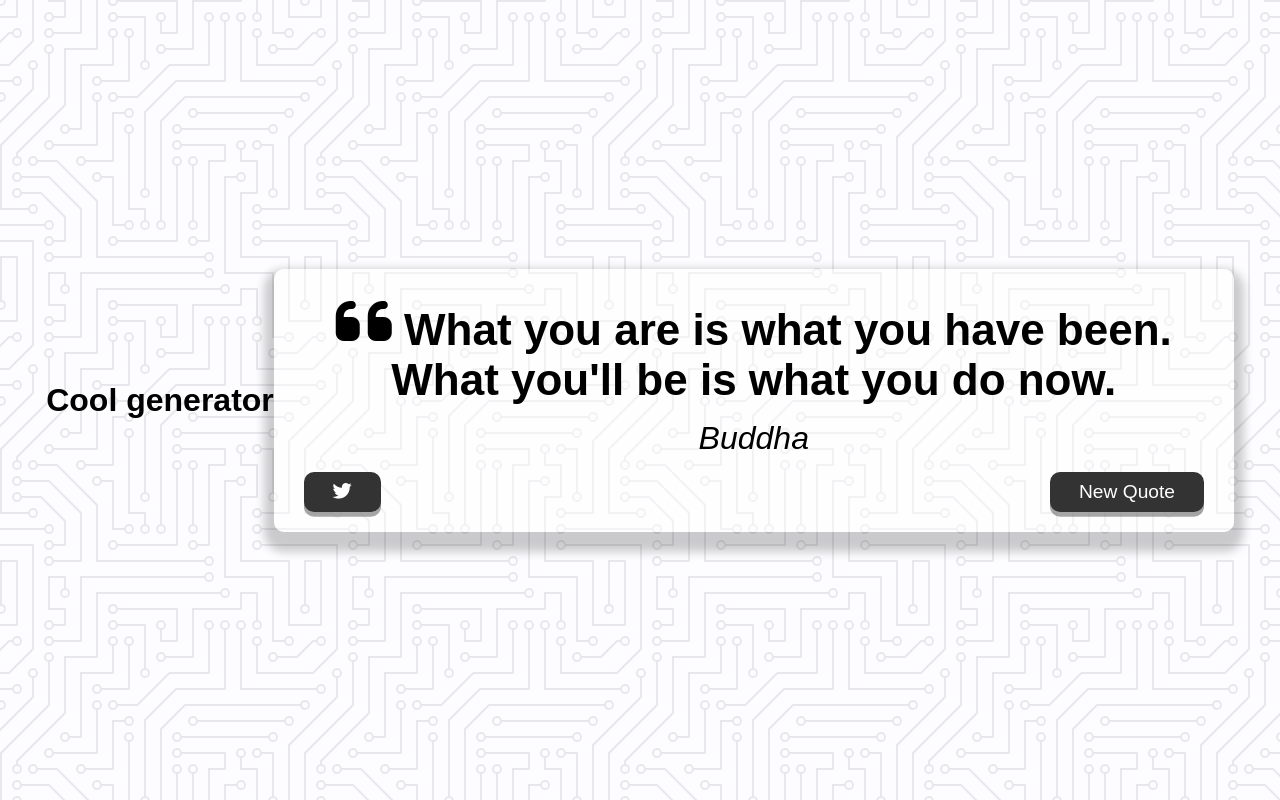
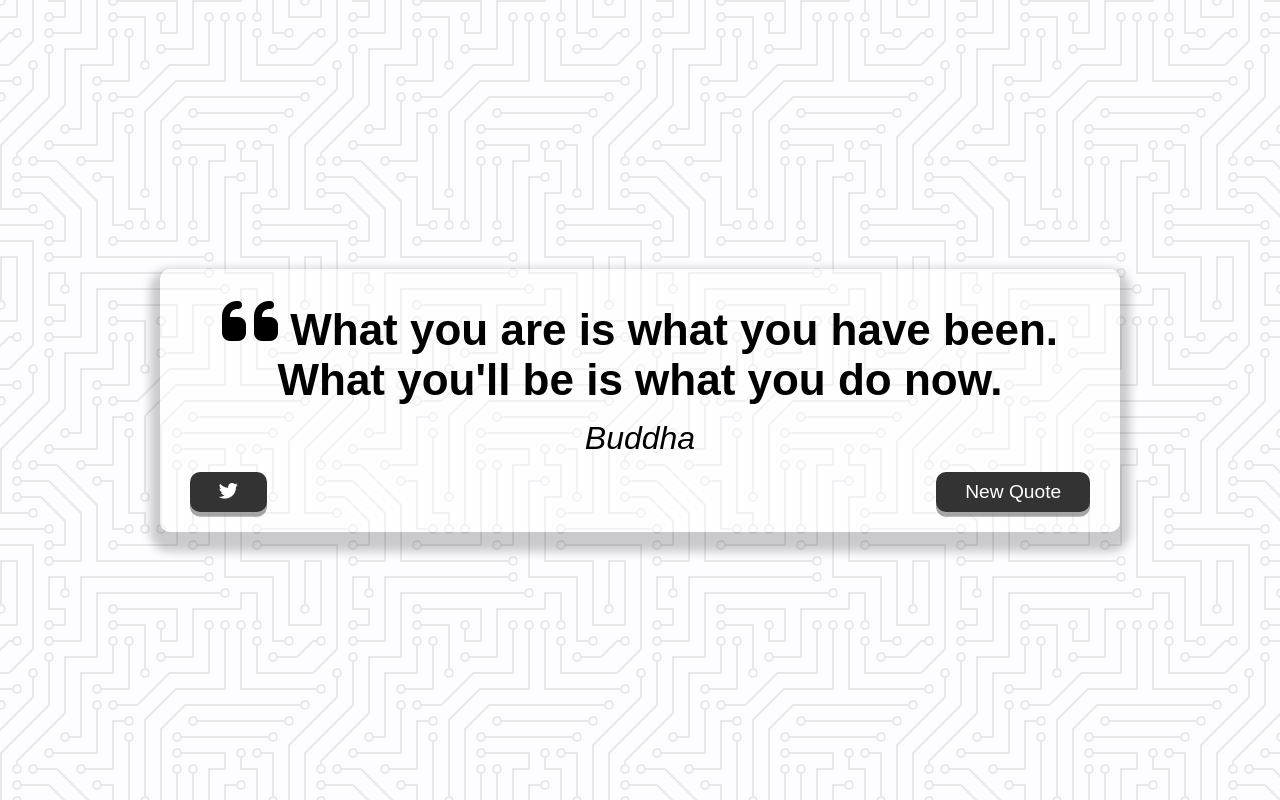
Before and after one commit to viridisDiscipulus/quote-generator, a plain HTML site: page index.html in a window 1280 px wide. Drawn offline with Linux system fonts and the light colour scheme.

Commit message:
h1 removed

```diff
--- a/index.html
+++ b/index.html
@@ -11,7 +11,7 @@
 </head>
 <body>
 
-    <h1>Cool generator</h1>
+
     <div class="quote-cointaner" id="quote-container">
         <!-- Quote -->
         <div class="quote-text">
```
